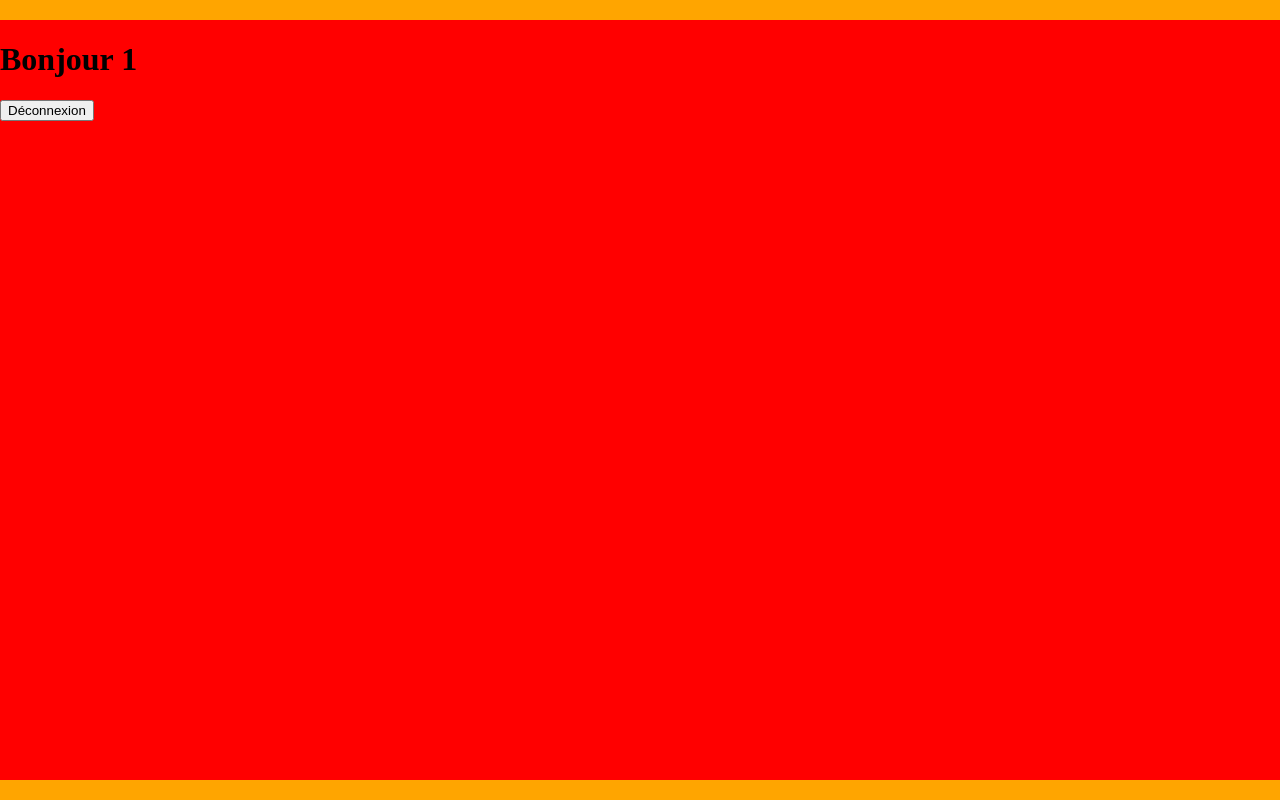
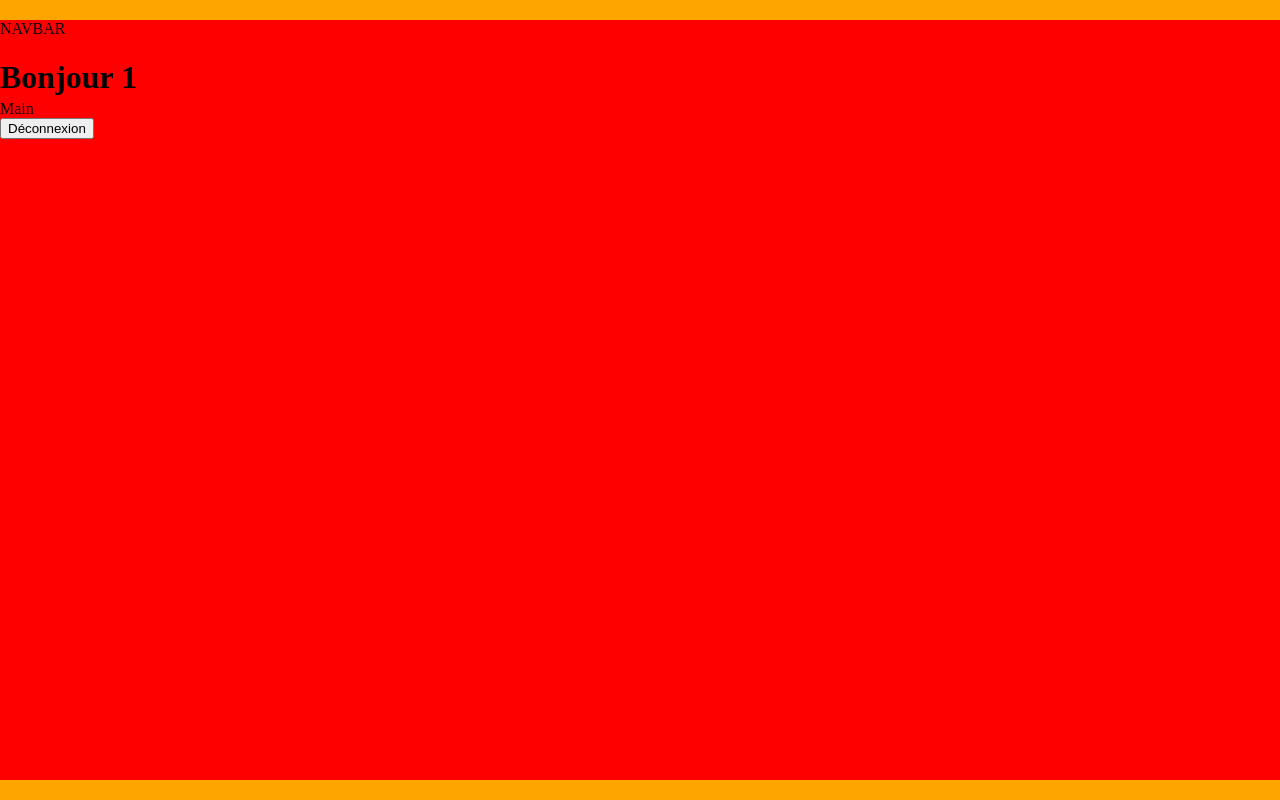
Before and after one commit to Benaldev/Crazee-burger, a React (Vite) app: page /order/1 in a window 1280 px wide. Built offline with nearby package versions, Linux system fonts and the light colour scheme.

Commit message:
🚧 F04: ORDER > layout > add navbar and main

```diff
--- a/src/components/pages/order/OrderPage.jsx
+++ b/src/components/pages/order/OrderPage.jsx
@@ -8,10 +8,14 @@ export default function OrderPage() {
   return (
     <OrderPageStyled>
       <div className="container">
-        <h1>Bonjour {username}</h1>
-        <Link to="/">
-          <button>Déconnexion</button>
-        </Link>
+        <div className="navbar">
+          NAVBAR
+          <h1>Bonjour {username}</h1>
+          <Link to="/">
+            <button>Déconnexion</button>
+          </Link>
+        </div>
+        <div className="main">Main</div>
       </div>
     </OrderPageStyled>
   );
@@ -28,5 +32,15 @@ const OrderPageStyled = styled.div`
     background: red;
     height: 95vh;
     width: 1400px;
+    display: flex;
+    flex-direction: column;
+
+    .navbar {
+      height: 10vh;
+    }
+
+    .main {
+      flex: 1;
+    }
   }
 `;
```
